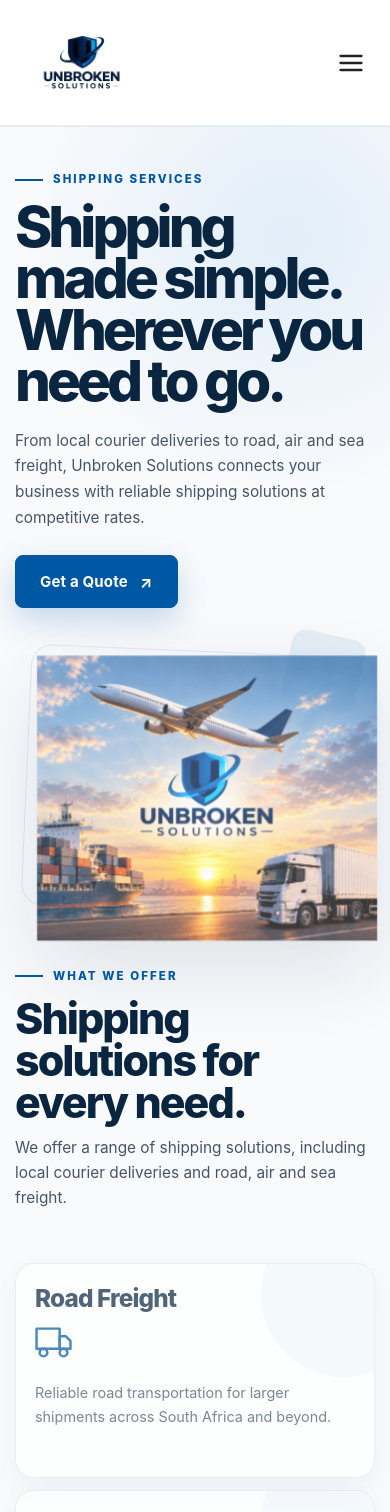
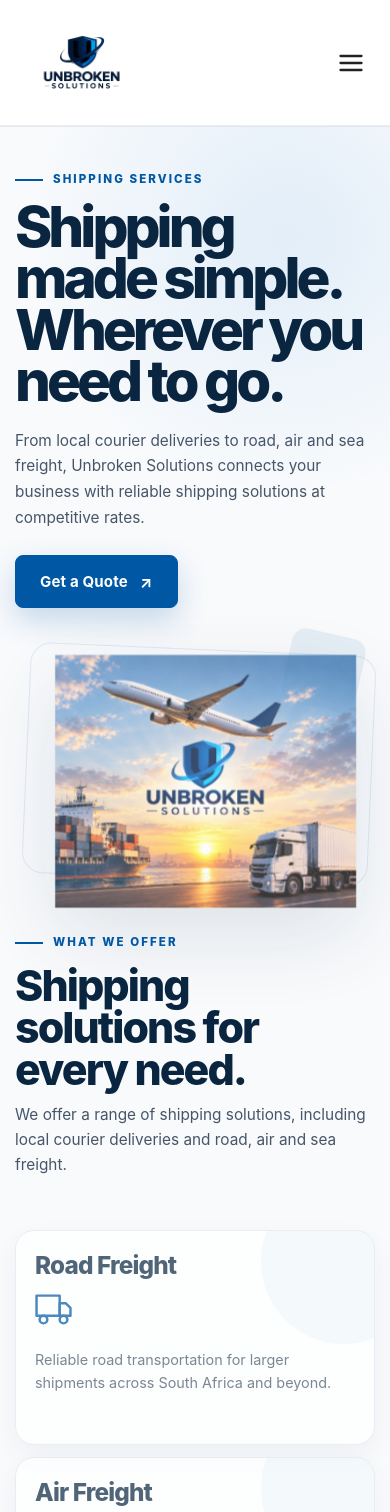
Before and after one commit to Nathidev123/v2_unbrokensolutions, a React (Create React App) app in the folder frontend/: page /ShippingServices in a window 390 px wide. Shown: the top 1512 px of the page. Built offline with nearby package versions, Linux system fonts and the light colour scheme.

Commit message:
Shipping services image

```diff
--- a/frontend/src/pages/ShippingServices.css
+++ b/frontend/src/pages/ShippingServices.css
@@ -1430,7 +1430,7 @@ a {
   }
 
   .shipping-hero-image img {
-    width: 96%;
+    width: 85%;
 
     transform: translateX(-30px);
   }
```
